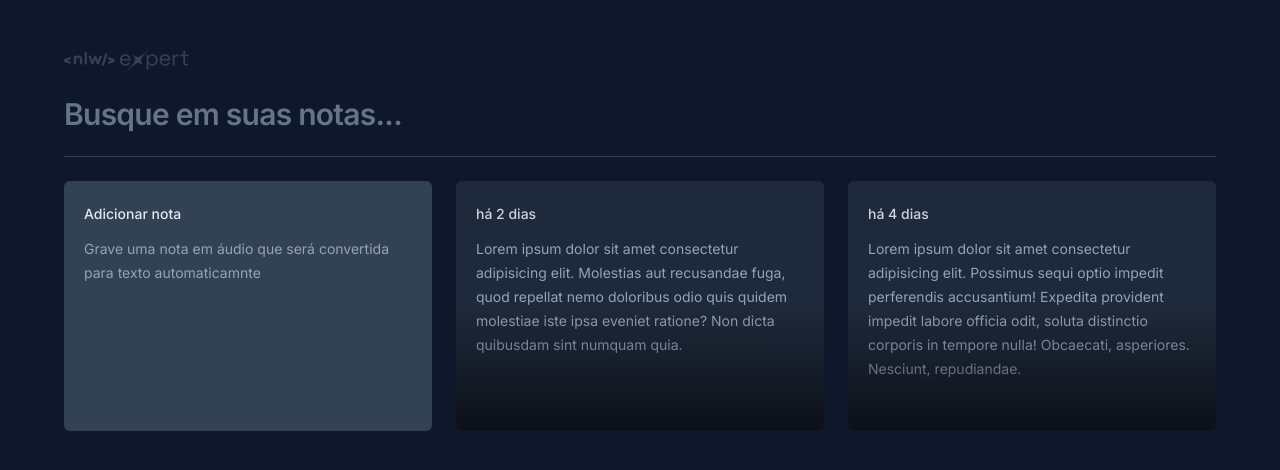
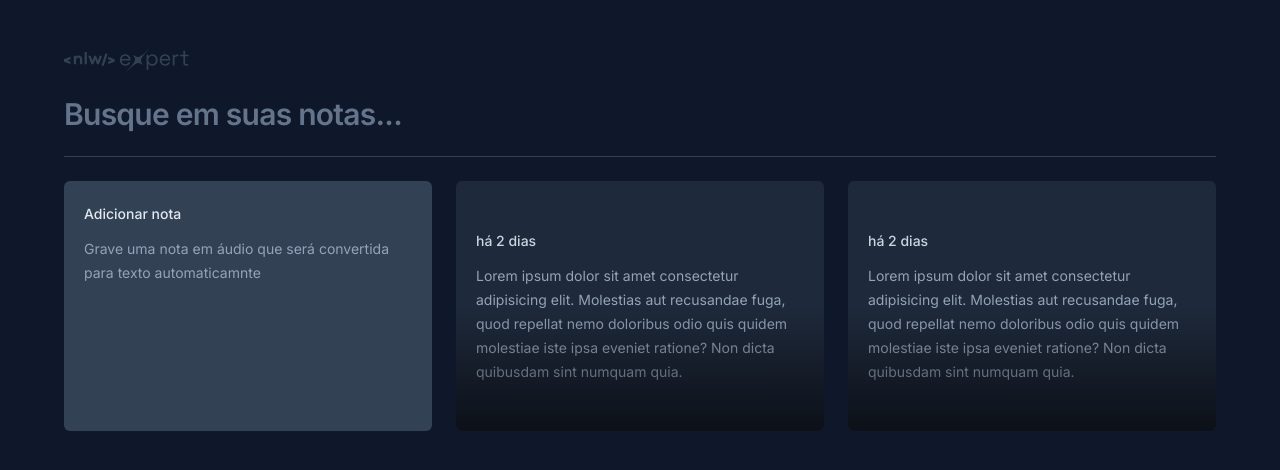
Before and after one commit to jmininel/nlw-expert-notes, a React (Vite) app: page / in a window 1280 px wide. Shown: the top 470 px of the page. Built offline with nearby package versions, Linux system fonts and the light colour scheme.

Commit message:
feat: created components cardnote and newcardnote

```diff
--- a/src/App.tsx
+++ b/src/App.tsx
@@ -1,4 +1,6 @@
 import logo from './assets/logo-nlw-expert.svg'
+import NewNoteCard from './components/new-note-card';
+import NoteCard from './components/note-card';
 
 export function App() {
 
@@ -17,37 +19,11 @@ export function App() {
       <div className="h-px bg-slate-700" />
 
       <div className="grid grid-cols-3 gap-6 auto-rows-[250px]">
-        <div className="rounded-md bg-slate-700 p-5 space-y-3">
-          <span className="text-sm font-medium text-slate-200">
-            Adicionar nota
-          </span>
-          <p className="text-sm leading-6 text-slate-400">
-            Grave uma nota em áudio que será convertida para texto
-            automaticamnte
-          </p>
-        </div>
+        <NewNoteCard />
 
-        <div className="rounded-md bg-slate-800 p-5 space-y-3 overflow-hidden relative ">
-          <span className="text-sm font-medium text-slate-300">há 2 dias</span>
-          <p className="text-sm leading-6 text-slate-400">
-            Lorem ipsum dolor sit amet consectetur adipisicing elit. Molestias
-            aut recusandae fuga, quod repellat nemo doloribus odio quis quidem
-            molestiae iste ipsa eveniet ratione? Non dicta quibusdam sint
-            numquam quia.
-          </p>
-          <div className="absolute bottom-0 left-0 right-0 h-1/2 bg-gradient-to-t from-black/60 to-black/0 pointer-events-none" />
-        </div>
+        <NoteCard />
+        <NoteCard />
 
-        <div className="rounded-md bg-slate-800 p-5 space-y-3 overflow-hidden relative">
-          <span className="text-sm font-medium text-slate-300">há 4 dias</span>
-          <p className="text-sm leading-6 text-slate-400">
-            Lorem ipsum dolor sit amet consectetur adipisicing elit. Possimus
-            sequi optio impedit perferendis accusantium! Expedita provident
-            impedit labore officia odit, soluta distinctio corporis in tempore
-            nulla! Obcaecati, asperiores. Nesciunt, repudiandae.
-          </p>
-          <div className="absolute bottom-0 left-0 right-0 h-1/2 bg-gradient-to-t from-black/60 to-black/0 pointer-events-none" />
-        </div>
       </div>
     </div>
   );
--- /dev/null
+++ b/src/components/new-note-card.tsx
@@ -0,0 +1,12 @@
+const NewNoteCard = () => {
+  return (
+    <div className="rounded-md bg-slate-700 p-5 space-y-3">
+      <span className="text-sm font-medium text-slate-200">Adicionar nota</span>
+      <p className="text-sm leading-6 text-slate-400">
+        Grave uma nota em áudio que será convertida para texto automaticamnte
+      </p>
+    </div>
+  );
+}
+
+export default NewNoteCard;
--- /dev/null
+++ b/src/components/note-card.tsx
@@ -0,0 +1,15 @@
+const NoteCard  = () => {
+  return (
+    <button className="rounded-md text-left bg-slate-800 p-5 space-y-3 overflow-hidden relative hover:ring-2 hover:ring-slate-600 outline-none focus-visible:ring-2 focus-visible:ring-lime-400">
+      <span className="text-sm font-medium text-slate-300">há 2 dias</span>
+      <p className="text-sm leading-6 text-slate-400">
+        Lorem ipsum dolor sit amet consectetur adipisicing elit. Molestias aut
+        recusandae fuga, quod repellat nemo doloribus odio quis quidem molestiae
+        iste ipsa eveniet ratione? Non dicta quibusdam sint numquam quia.
+      </p>
+      <div className="absolute bottom-0 left-0 right-0 h-1/2 bg-gradient-to-t from-black/60 to-black/0 pointer-events-none" />
+    </button>
+  );
+}
+
+export default NoteCard;
```
